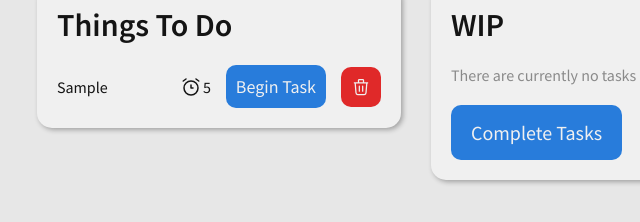
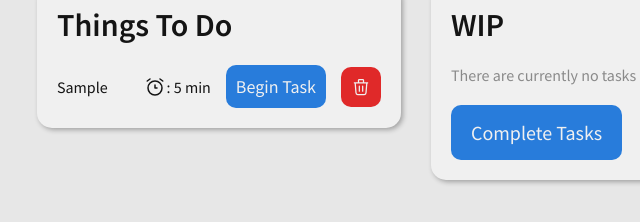
Before and after one commit to javielsitorico/toDoListOnline, a plain HTML site: page index.html in a window 1280 px wide. Both pictures are taken after typing "Sample", "5" into the empty fields and a click on the button "Create Task". Shown: the part 230-452 px from the top of the page, 27-667 px from the left. Drawn offline with Linux system fonts and the light colour scheme.

Commit message:
Correccion sistema de tareas y arreglos varios

```diff
--- a/index.html
+++ b/index.html
@@ -19,8 +19,8 @@
      </header>
 
      <section>
-          <input placeholder="Task name..." type="text" name="nombre-tarea" id="input--nombre-tarea">
-          <input placeholder="Task duration (in minutes, 360 max.)..." type="number" name="tiempo-tarea" id="input--tiempo-tarea" max="360">
+          <input placeholder="Task name..." type="text" name="nombre-tarea" id="input--nombre-tarea" required>
+          <input placeholder="Task duration (in minutes, 360 max.)..." type="number" name="tiempo-tarea" id="input--tiempo-tarea" min="1" max="360" required>
           <button onclick="crearTarea()">Create Task</button>
      </section>
 
@@ -28,31 +28,17 @@
           <div class="contenedor">
                <h3>Things To Do</h3>
                <div class="lista-tareas" id="elementos-para-hacer">
-               <!--
-                    <div class="tarea">
-                         <p class="nombre-tarea">Hacer un PowerPoint</p>
-                         <img src="media/svg/time.svg" alt="">
-                         <p>: 20 min</p>
-                         <button class="button-small">Begin Task</button>
-                         <button class="button-red button-small">
-                              <img src="media/svg/trash.svg" alt="">
-                         </button>
-                    </div>
-               -->
-                    <p id="texto--tareas-vacias_para-hacer" class="texto-secundario">There are currently no tasks</p>
                </div>
           </div>
           <div class="contenedor">
                <h3>WIP</h3>
                <div class="lista-tareas" id="elementos-haciendo">
-                    <p id="texto--tareas-vacias_haciendo" class="texto-secundario">There are currently no tasks</p>
                </div>
                <button>Complete Tasks</button>
           </div>
           <div class="contenedor">
                <h3>Done Things!</h3>
                <div class="lista-tareas" id="elementos-hechos">
-                    <p id="texto--tareas-vacias_hechas" class="texto-secundario">There are currently no tasks</p>
                </div>
                <button>Clear Tasks</button>
           </div>
--- a/js/script.js
+++ b/js/script.js
@@ -3,111 +3,89 @@ let svgPapelera = 'media/svg/trash.svg';
 let listaParaHacer = document.getElementById('elementos-para-hacer');
 let listaHaciendo = document.getElementById('elementos-haciendo');
 let listaHecho = document.getElementById('elementos-hechos');
-let tareas = [];
+let listasTareas = [listaParaHacer, listaHaciendo, listaHecho];
+let textoContenedorVacio = '<p id="texto--tareas-vacias" class="texto-secundario">There are currently no tasks</p>';
 
-class Tarea {
+let tareas = {};
 
-     constructor(nombre, tiempo, buttonTarea, idTarea) {
-          let pNombre = document.createElement('p');
-          pNombre.classList.add('nombre-tarea');
-          pNombre.innerHTML = nombre;
-          this._pNombre = pNombre;
+function actualizarContenedoresVacios() {
+      for (lista of listasTareas) {
+            console.log(lista.innerHTML);
+            if (lista.childElementCount <= 0) {
+                  lista.innerHTML = (textoContenedorVacio);
+            } else if (lista.innerHTML != textoContenedorVacio){
+                  console.log(lista.innerHTML);
+                  let contenidoNuevo = (lista.innerHTML).replace(textoContenedorVacio, '');
+                  lista.innerHTML = contenidoNuevo;
+            }
+      }
+}
 
-          this._imgTiempo = document.createElement('img');
-          this._imgTiempo.setAttribute('src', svgTiempo)
+function formatoTarea(nombre, duracion, estado) {
+      let accionBoton = null;
+      let nombreAccionBoton = null;
 
-          this._pTiempo = document.createElement('p');
-          this._pTiempo.innerHTML = tiempo;
+      switch (estado) {
+            case 0:
+                  accionBoton = 'empezarTarea()';
+                  nombreAccionBoton = 'Begin Task';
+                  break;
+            case 1:
+                  accionBoton = 'marcarTareaAcabada()';
+                  nombreAccionBoton = 'Complete Task ✔️';
+                  break;
+            case 2:
+                  return `
+                  <div class="tarea">
+                        <p class="nombre-tarea">${nombre}</p>
+                        <img src="media/svg/time.svg" alt="">
+                        <p>: ${duracion} min</p>
+                        <button class="button-red button-small" onclick="eliminarTarea(${nombre})">
+                              <img src="media/svg/trash.svg" alt="">
+                        </button>
+                  </div>
+                  `
+            default:
+                  return
+      }
 
-          this._buttonTarea = document.createElement('button');
-          this._buttonTarea.classList.add('button-small');
-          this._buttonTarea.setAttribute('onclick', `pasarTareaWIP(${tareas.length})`);
-          this._buttonTarea.innerHTML = buttonTarea;
-
-          this._buttonBorrar = document.createElement('button');
-          this._buttonBorrar.classList.add('button-small', 'button-red');
-          let imgTrash = document.createElement('img');
-          imgTrash.setAttribute('src', svgPapelera)
-          this._buttonBorrar.append(imgTrash);
-     }
-
-     set nombre(nombre) {
-          this._pNombre = nombre;
-     }
-
-     get nombre() {
-          return this._pNombre;
-     }
-
-     get imgTiempo() {
-          return this._imgTiempo;
-     }
-
-     set tiempo(tiempo) {
-          this._pTiempo = tiempo;
-     }
-
-     get tiempo() {
-          return this._pTiempo;
-     }
-
-     set buttonTarea(buttonTarea) {
-          this._buttonTarea.innerHTML = buttonTarea;
-     }
-
-     get buttonTarea() {
-          return this._buttonTarea;
-     }
-
-     get buttonBorrar() {
-          return this._buttonBorrar;
-     }
-
+      return `
+      <div class="tarea">
+            <p class="nombre-tarea">${nombre}</p>
+            <img src="media/svg/time.svg" alt="">
+            <p>: ${duracion} min</p>
+            <button class="button-small" onclick="${accionBoton}">${nombreAccionBoton}</button>
+            <button class="button-red button-small" onclick="eliminarTarea(${nombre})">
+                  <img src="media/svg/trash.svg" alt="">
+            </button>
+      </div>
+      `
 }
 
 function crearTarea() {
+      let nombreTarea = document.getElementById('input--nombre-tarea');
+      let tiempoTarea = document.getElementById('input--tiempo-tarea');
+      let estadoTarea = 0;
 
-     let tiempo = document.getElementById('input--tiempo-tarea').value;
-     if (document.getElementById('input--tiempo-tarea').value > 360) tiempo = 360;
+      if (nombreTarea.value in tareas || nombreTarea.value == '') {
+            nombreTarea.style.border = '1px solid #E02929';
+            return;
+      } else {
+            nombreTarea.style.border = 'none';
+      }
 
-     for (let tarea of tareas) {
-          if (tarea.nombre.innerHTML == document.getElementById('input--nombre-tarea').value) {
-               document.getElementById('input--nombre-tarea').style.border = '1px solid #E02929';
-               return;
-          }
-     }
-
-     document.getElementById('input--nombre-tarea').style.border = 'none';
-
-     tareas.push(new Tarea(
-          document.getElementById('input--nombre-tarea').value,
-          tiempo,
-          'Begin Task',
-          tareas[tareas.length - 1]
-     ));
-
-     let tarea = tareas[tareas.length - 1];
-
-     let contenedorTarea = document.createElement('div');
-     contenedorTarea.classList.add('tarea');
-
-     contenedorTarea.append(
-          tarea.nombre,
-          tarea.imgTiempo,
-          tarea.tiempo,
-          tarea.buttonTarea,
-          tarea.buttonBorrar
-     );
-
-     listaParaHacer.appendChild(contenedorTarea);
+      if (tiempoTarea.value < 1 || tiempoTarea.value > 360 || tiempoTarea.value == '') {
+            tiempoTarea.style.border = '1px solid #E02929';
+            return;
+      } else {
+            tiempoTarea.style.border = 'none';
+      }
 
 
-     if (document.getElementById('texto--tareas-vacias_para-hacer')) {
-          document.getElementById('texto--tareas-vacias_para-hacer').remove();
-     }
-
+      tareas[nombreTarea.value] = [tiempoTarea.value, estadoTarea];
+      let nuevaTarea = formatoTarea(nombreTarea.value, tiempoTarea.value, estadoTarea)
+      listaParaHacer.innerHTML += nuevaTarea;
+      actualizarContenedoresVacios();
 }
 
-function pasarTareaWIP() {
-
-}
+actualizarContenedoresVacios();
```
